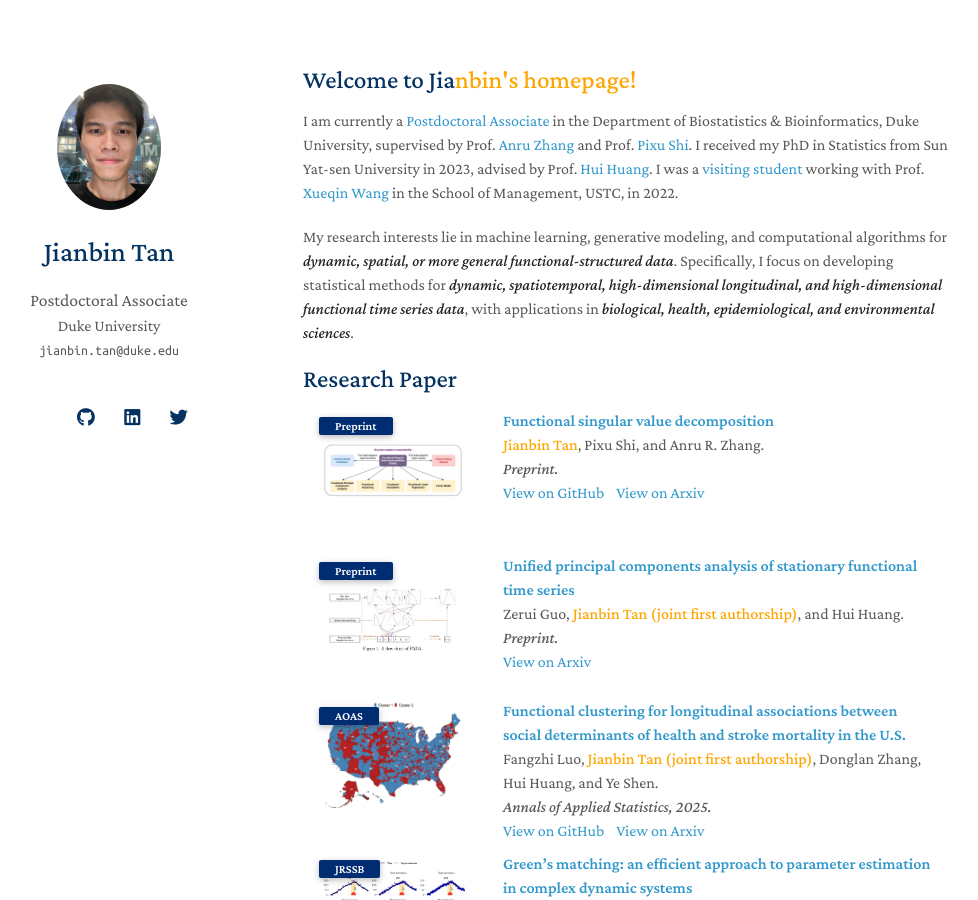
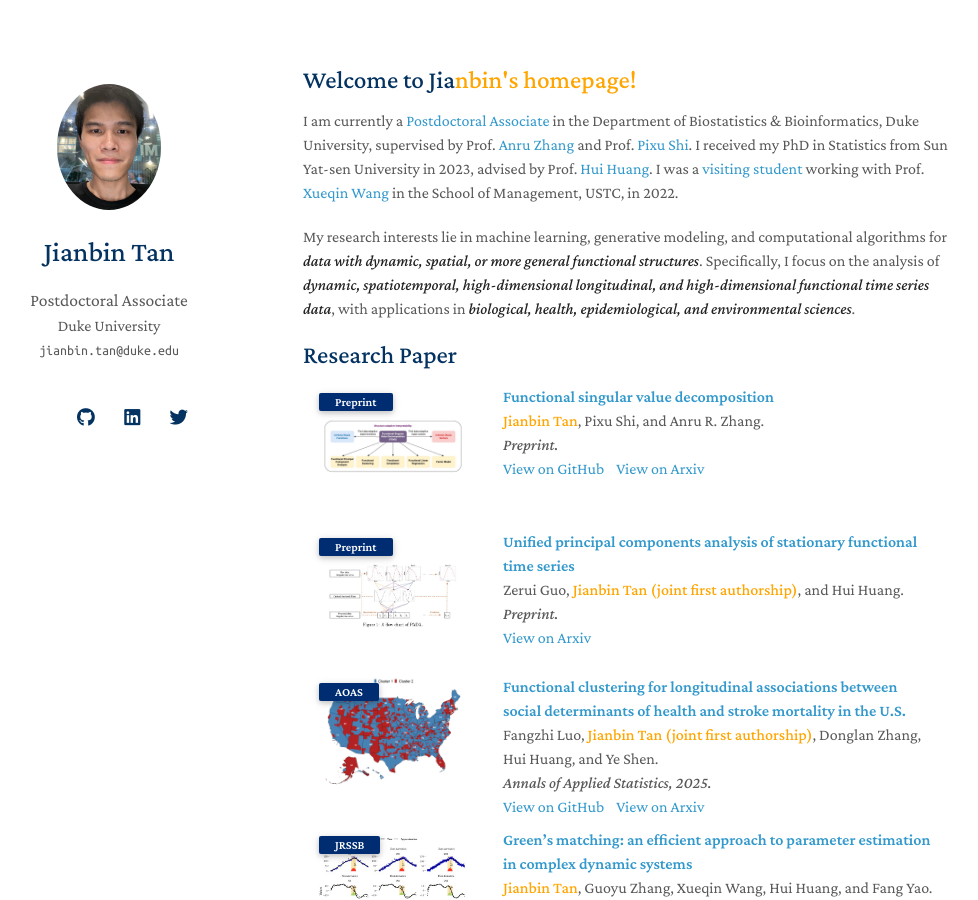
Before and after one commit to Tan-jianbin/Tan-jianbin.github.io, a Jekyll site: the page built from index.md, in a window 1280 px wide and 900 px high. Shown: the whole window, without its empty margins (167-1145 px from the left). Built offline with Jekyll 4.4.1, drawn with Linux system fonts in a browser that asks for light colours; nearby versions of some CDN libraries; a style sheet for code colours, icons or effects is not loaded; our own code applies the rules of GitHub Pages for plain Markdown files.

Commit message:
Update index.md

```diff
--- a/index.md
+++ b/index.md
@@ -6,6 +6,6 @@ layout: homepage
 
 I am currently a [Postdoctoral Associate](https://biostat.duke.edu/profile/jianbin-tan) in the Department of Biostatistics & Bioinformatics, Duke University, supervised by Prof. [Anru Zhang](https://anruzhang.github.io) and Prof. [Pixu Shi](https://pixushi.github.io). I received my PhD in Statistics from Sun Yat-sen University in 2023, advised by Prof. [Hui Huang](http://cfas.ruc.edu.cn/kydw/zzyjy/hh/index.htm). I was a [visiting student](https://statlab905.github.io/author/jianbin-tan/) working with Prof. [Xueqin Wang](https://bs.ustc.edu.cn/english/profile.php?id=650) in the School of Management, USTC, in 2022.
 
-My research interests lie in machine learning, generative modeling, and computational algorithms for ***dynamic, spatial, or more general functional-structured data***. Specifically, I focus on developing statistical methods for ***dynamic, spatiotemporal, high-dimensional longitudinal, and high-dimensional functional time series data***, with applications in ***biological, health, epidemiological, and environmental sciences***.
+My research interests lie in machine learning, generative modeling, and computational algorithms for ***data with dynamic, spatial, or more general functional structures***. Specifically, I focus on the analysis of ***dynamic, spatiotemporal, high-dimensional longitudinal, and high-dimensional functional time series data***, with applications in ***biological, health, epidemiological, and environmental sciences***.
 
 {% include_relative _includes/publications.md %}
```
